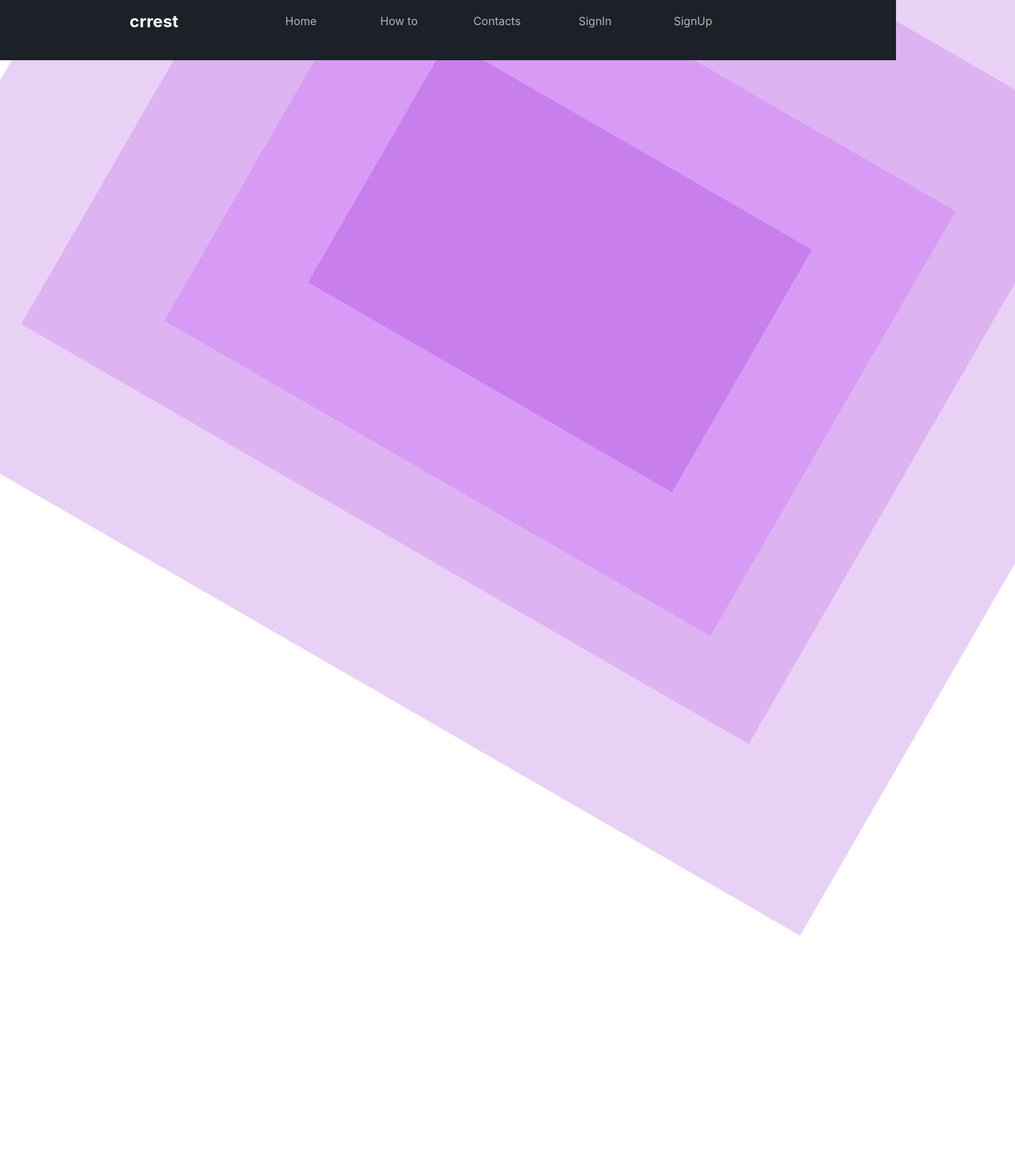
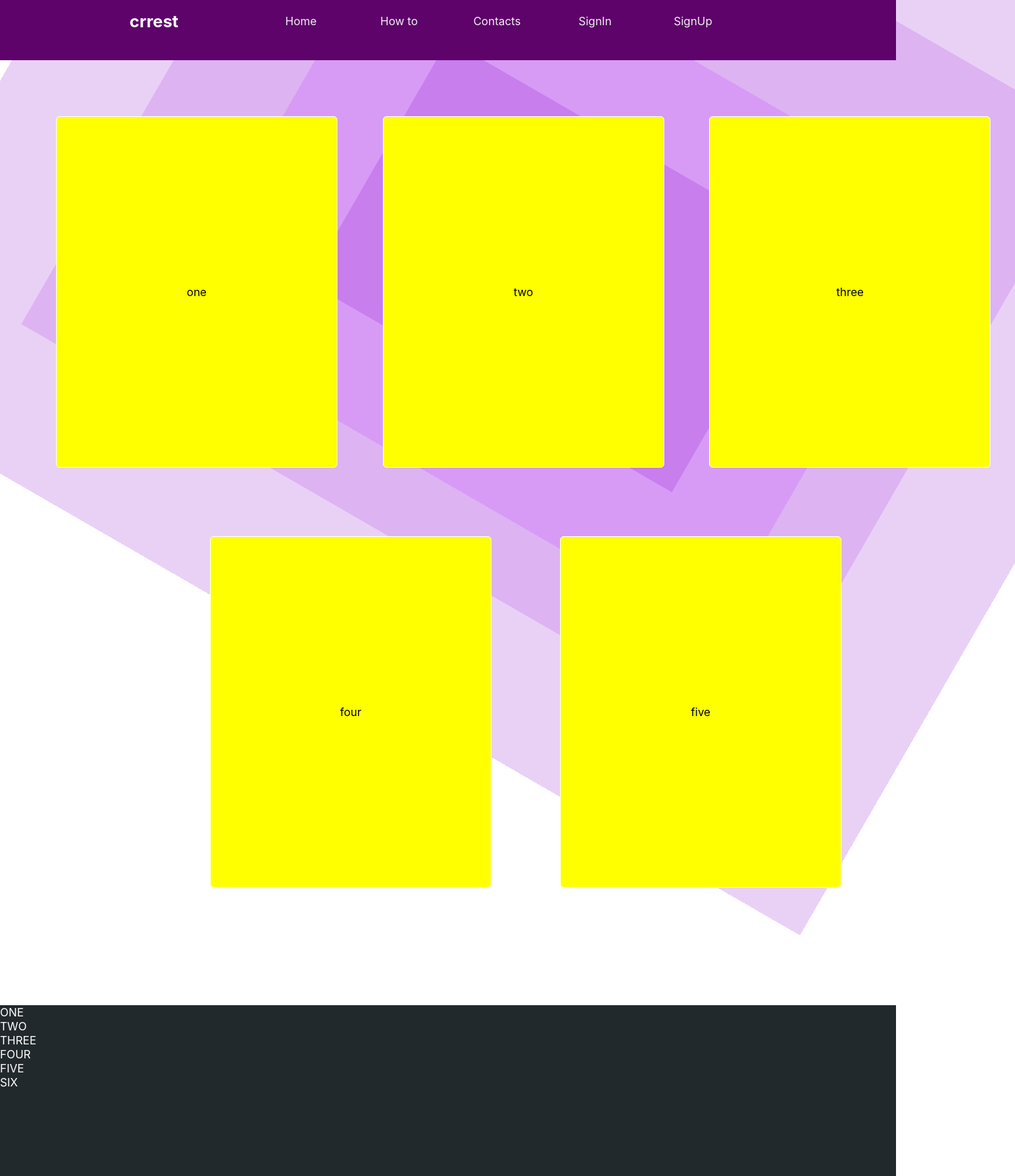
Before and after one commit to Nevish-302/crrest, a React (Create React App) app in the folder frontend/: page / in a window 1280 px wide. Shown: the part 20-1700 px from the top of the page at 70% size, 1450 px wide, since content can reach past the window. Before the commit the page ends 800 px from the top, so only its background shows below. Built offline with nearby package versions, Linux system fonts and the light colour scheme.

Commit message:
everything except footer and dashboard

```diff
--- a/frontend/src/App.scss
+++ b/frontend/src/App.scss
@@ -15,20 +15,23 @@
     padding-top: 10px;
     padding-right: 10vh;
     padding-bottom: 2vh;
-    background-color: rgb(28, 32, 39);
+    background-color: rgb(93, 3, 106);
     display: grid;
     grid-template-columns: repeat(8, 1fr);
-    color: rgb(200, 200, 200);
+    color: rgb(230, 230, 230);
 
     a {
-        color: rgb(180, 180, 180);
+        color: rgb(240, 240, 240);
         text-decoration: none;
+        padding: 5px;
 
     }
 
     a:hover {
-        color: white;
+        color: rgb(255, 255, 255);
         font-weight: 450;
+        border-radius: 5px;
+        background-color: rgb(184, 40, 206);
     }
 
     .name {
@@ -63,17 +66,16 @@
 ////////////////////////        Contacts          ///////////////////////////////////////////////
 .contact {
     width: 100%;
-    height: 645px;
-    background-color: rgb(53, 68, 93);
+    height: 500px;
     display: grid;
     grid-template-columns: repeat(2, 1fr);
 
     h3 {
-        color: rgb(219, 161, 60);
+        color: rgb(143, 6, 74);
     }
 
     p {
-        color: rgb(255, 255, 255);
+        color: rgb(69, 6, 61);
         font-weight: bold;
     }
 
@@ -130,11 +132,11 @@
 .login {
     position: relative;
     top: 50px;
-    left: 500px;
+    left: 550px;
     width: 400px;
     height: 400px;
-    background-color: rgb(240, 240, 240);
-    border: 2px solid gray;
+    background-color: rgb(244, 230, 251);
+    border: 2px solid rgb(164, 70, 211);
     border-radius: 4px;
     display: grid;
     grid-template-rows: repeat(8, 1fr);
@@ -159,7 +161,7 @@
         button {
             height: 40px;
             width: 230px;
-            background-color: rgb(57, 57, 149);
+            background-color: rgb(128, 41, 172);
             color: white;
             font-weight: bold;
             font-size: 1.05rem;
@@ -174,7 +176,7 @@
         width: 220px;
         outline: none;
         margin-bottom: 25px;
-        border: 1px solid gray;
+        border: 1px solid rgb(200, 126, 236);
         border-radius: 3px;
         padding-left: 10px;
         font-weight: bold;
@@ -185,6 +187,15 @@
         grid-row: 7/9;
         justify-content: center;
         align-items: center;
+
+        p {
+            display: flex;
+
+            h4 {
+                color: rgb(117, 33, 159);
+                padding-left: 5px;
+            }
+        }
     }
 }
 
@@ -192,7 +203,7 @@
 .signup_crrest {
     width: 100%;
     height: 50px;
-    background-color: rgba(29, 58, 70, 0.65);
+    background-color: rgb(135, 13, 154);
     display: grid;
     color: white;
 
@@ -202,18 +213,20 @@
         align-items: center;
     }
 }
-.home-background-animation-1{
+
+.home-background-animation-1 {
     width: 400px;
     height: 600px;
     background-color: rgb(200, 126, 236);
     position: fixed;
     transform: rotate(-60deg);
-    left:450px;
+    left: 450px;
     top: -50px;
     border: 150px solid rgb(215, 155, 246);
     z-index: -1;
 }
-.home-background-animation-2{
+
+.home-background-animation-2 {
     width: 1000px;
     height: 1200px;
     background-color: rgb(221, 179, 242);
@@ -240,37 +253,48 @@
         border-radius: 5px;
         z-index: 2;
         display: grid;
-        grid-template-columns: repeat(2,1fr);
-        .crrest_signup_about{
+        grid-template-columns: repeat(2, 1fr);
+
+        .crrest_signup_about {
             display: grid;
             justify-content: center;
             align-items: center;
         }
-        .access{
+
+        .access {
             display: grid;
             justify-content: center;
             align-items: center;
-            .main_access{
+
+            .main_access {
                 position: relative;
                 height: 500px;
                 width: 400px;
-                border: 2px solid rgb(234, 244, 234);
+                background-color: rgb(228, 228, 228);
+                border: 2px solid rgb(255, 255, 255);
                 display: grid;
-                grid-template-rows: repeat(9,1fr);
-                .register_navbar{
+                grid-template-rows: repeat(9, 1fr);
+
+                .register_navbar {
                     display: grid;
                     grid-row: 1/3;
                     justify-content: center;
                     align-items: center;
+
+                    h3 {
+                        color: rgb(135, 13, 154);
+                    }
                 }
-                .inputs_signup{
+
+                .inputs_signup {
                     width: 75%;
                     height: 100%;
                     position: relative;
                     left: 50px;
                     display: grid;
                     grid-row: 3/8;
-                    input{
+
+                    input {
                         height: 40px;
                         outline: none;
                         border: none;
@@ -278,10 +302,17 @@
                         padding-left: 10px;
                         font-size: 1.05rem;
                         font-weight: bold;
+
                     }
-                    #submit{
+
+                    input:focus {
+                        outline: 1px solid rgb(135, 13, 154);
+                    }
+
+                    #submit {
                         color: white;
-                        background-color: rgb(14, 142, 70);
+                        margin-top: 30px;
+                        background-color: rgb(135, 13, 154);
                     }
                 }
             }
@@ -289,3 +320,98 @@
     }
 
 }
+
+
+////////////////////////        templete Cards          ///////////////////////////////////////////////
+
+
+.template_cards {
+
+    position: relative;
+    left: 50px;
+    top: 50px;
+    height: 1200px;
+    width: 1400px;
+    display: grid;
+    grid-template-rows: repeat(2, 1fr);
+
+    .first_row {
+        display: grid;
+        grid-row: 1/2;
+        grid-template-columns: repeat(3, 1fr);
+
+        .one,
+        .two,
+        .three {
+            display: grid;
+            justify-content: center;
+            align-items: center;
+            border: 1px solid white;
+        }
+    }
+
+    .second_row {
+        display: grid;
+        grid-row: 2/3;
+        grid-template-columns: repeat(2, 1fr);
+
+        .four,
+        .five {
+            display: grid;
+            justify-content: center;
+            align-items: center;
+            border: 1px solid white;
+        }
+        .card {
+            position: relative;
+            left: 50px;
+            top: 30px;
+            display: grid;
+            justify-content: center;
+            align-items: center;
+            width: 400px;
+            height: 500px;
+            background-color: yellow;
+        }
+        .four{
+            position: relative;
+            left: 250px;
+        }
+    }
+
+    .card {
+        position: relative;
+        left: 30px;
+        top: 30px;
+        display: grid;
+        justify-content: center;
+        align-items: center;
+        width: 400px;
+        height: 500px;
+        background-color: yellow;
+        border-radius: 5px;
+    }
+
+}
+
+////////////////////////        Footer          ///////////////////////////////////////////////
+
+
+.footer{
+    position: relative;
+    top :150px;
+    width: 100%;
+    height: 250px;
+    color: white;
+    background-color: rgb(34, 41, 44);
+}
+////////////////////////        How to          ///////////////////////////////////////////////
+
+.howto{
+    position: relative;
+    left: 150px;
+    width: 1200px;
+    height: 600px;
+    background-color: rgba(255, 255, 255, 0.4);
+    color: rgb(169, 24, 176);
+}
--- a/frontend/src/Components/Contact.js
+++ b/frontend/src/Components/Contact.js
@@ -1,9 +1,12 @@
+import Footer from "../Footer"
 import Header from "./Header"
 
 const Contact = () => {
   return (
     <>
       <Header />
+      <div className="home-background-animation-1"></div>
+      <div className="home-background-animation-2"></div>
       <div className="contact">
         <div className="akash_yadav">
           <div className="text_contact">
@@ -36,6 +39,7 @@ const Contact = () => {
           <img src="///" alt="Shiven Upadhayay" />
         </div>
       </div>
+      <Footer />
     </>
   )
 }
--- a/frontend/src/Components/Home.js
+++ b/frontend/src/Components/Home.js
@@ -1,4 +1,5 @@
 
+import Footer from "../Footer"
 import Header from "./Header"
 
 
@@ -8,6 +9,18 @@ const Home = () => {
       <Header />
       <div className="home-background-animation-1"></div>
       <div className="home-background-animation-2"></div>
+      <div className="template_cards">
+        <div className="first_row">
+          <div className="card one">one</div>
+          <div className="card two">two</div>
+          <div className="card three">three</div>
+        </div>
+        <div className="second_row">
+          <div className="card four">four</div>
+          <div className="card five">five</div>
+        </div>
+      </div>
+      <Footer/>
     </div>
   )
 }
--- a/frontend/src/Components/Howto.js
+++ b/frontend/src/Components/Howto.js
@@ -1,10 +1,19 @@
+import Footer from "../Footer"
+import Header from "./Header"
 
 const Howto = () => {
   return (
-    <div>
-      <div className="home-background-animation-1"></div>
-      <div className="home-background-animation-2"></div>
-    </div>
+    <>
+      <Header />
+      <div>
+        <div className="home-background-animation-1"></div>
+        <div className="home-background-animation-2"></div>
+      </div>
+      <div className="howto">
+        <h1>HOW TO</h1>
+      </div>
+      <Footer/>
+    </>
   )
 }
 
--- a/frontend/src/Components/SignIn.jsx
+++ b/frontend/src/Components/SignIn.jsx
@@ -1,4 +1,5 @@
 import React, { useState } from "react";
+import Footer from "../Footer";
 import Header from "./Header";
 
 
@@ -14,6 +15,8 @@ const SignIn = (props) => {
     return (
         <>
             <Header />
+            <div className="home-background-animation-1"></div>
+            <div className="home-background-animation-2"></div>
             <div className="login">
                 <h3>Login</h3>
                 <form onSubmit={handleSubmit}>
@@ -37,9 +40,10 @@ const SignIn = (props) => {
                     </div>
                 </form>
                 <div className="new_user">
-                    <p>New User? SignUp</p>
+                    <p>New User? <h4> SignUp</h4></p>
                 </div>
             </div>
+            <Footer />
         </>
     );
 }
--- a/frontend/src/Components/SignUp.js
+++ b/frontend/src/Components/SignUp.js
@@ -1,4 +1,5 @@
 import React, { useState } from 'react';
+import Footer from '../Footer';
 
 
 
@@ -89,6 +90,7 @@ const SignUp = () => {
                 </div>
 
             </div>
+            <Footer/>
         </>
     )
 }
--- /dev/null
+++ b/frontend/src/Footer.js
@@ -0,0 +1,19 @@
+
+const Footer = () => {
+  return (
+    <>
+    <div className="footer">
+        <ul>
+            <li>ONE </li>
+            <li>TWO</li>
+            <li>THREE</li>
+            <li>FOUR</li>
+            <li>FIVE</li>
+            <li>SIX</li>
+        </ul>
+    </div>
+    </>
+  )
+}
+
+export default Footer
```
